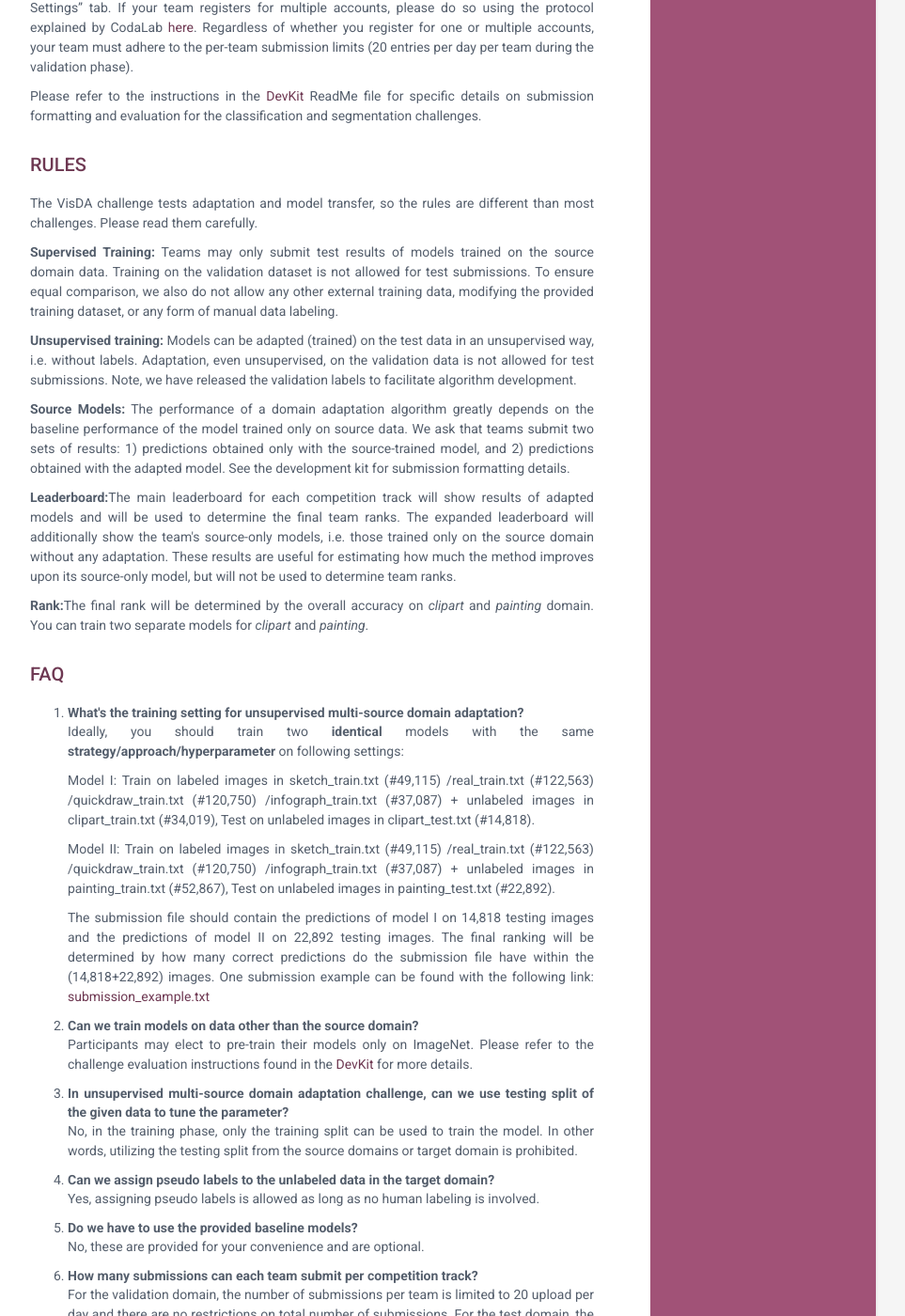
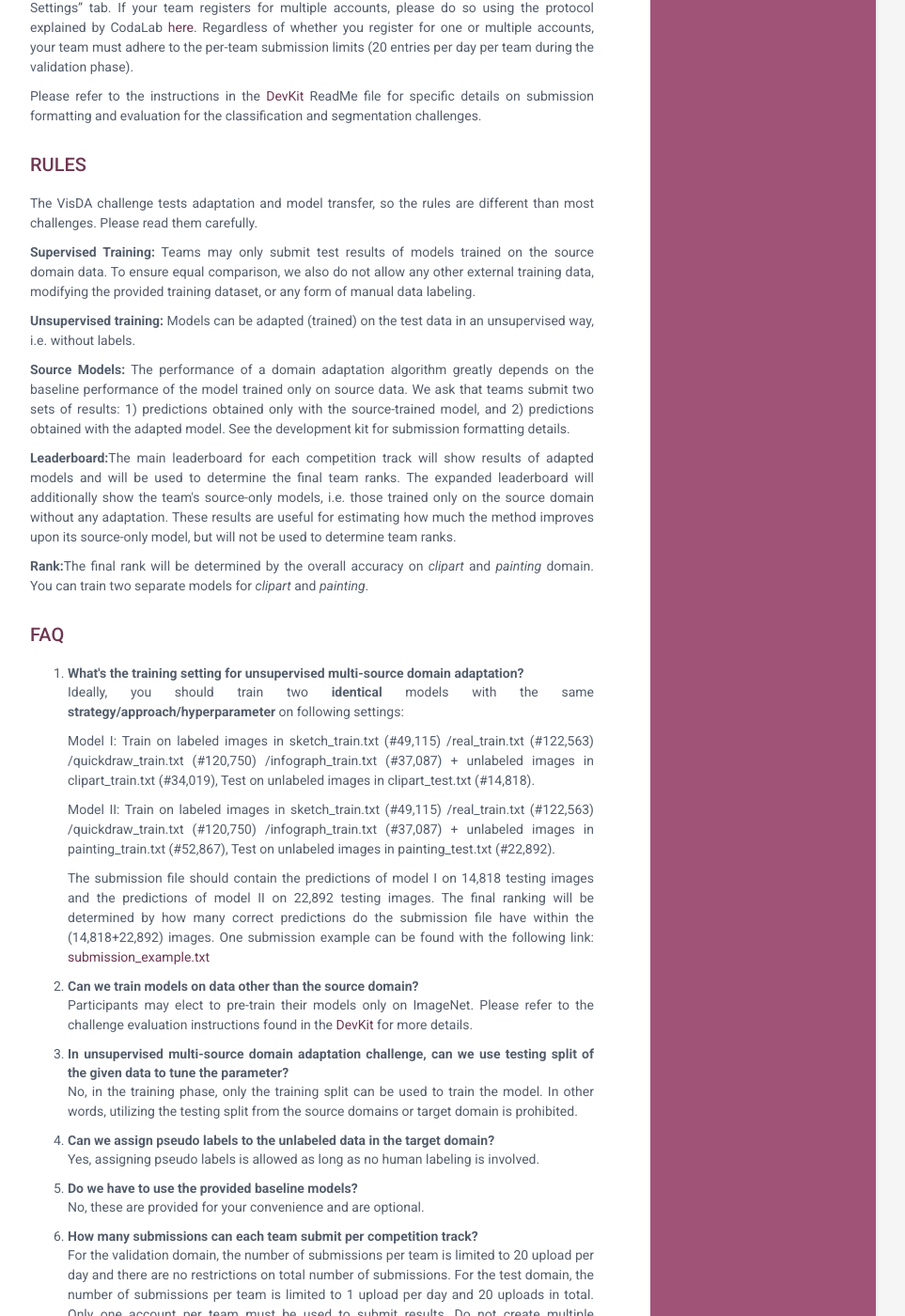
Before and after one commit to VisionLearningGroup/visda-2019, a Jekyll site: the page built from index.html, in a window 1280 px wide and 1400 px high, scrolled down 1853 px. Shown: the whole window at 94% size, without its empty margins (188-1151 px from the left). Built offline with Jekyll 4.4.1, drawn with Linux system fonts in a browser that asks for light colours; some of the changed text lies outside the part shown.

Commit message:
Update index.html

```diff
--- a/index.html
+++ b/index.html
@@ -85,9 +85,9 @@
 
 <p>The VisDA challenge tests adaptation and model transfer, so the rules are different than most challenges. Please read them carefully.</p>
 
-<p><b>Supervised Training:</b> Teams may only submit test results of models trained on the source domain data. Training on the validation dataset is not allowed for test submissions. To ensure equal comparison, we also do not allow any other external training data, modifying the provided training dataset, or any form of manual data labeling. </p>
+<p><b>Supervised Training:</b> Teams may only submit test results of models trained on the source domain data. To ensure equal comparison, we also do not allow any other external training data, modifying the provided training dataset, or any form of manual data labeling. </p>
 
-<p><b>Unsupervised training:</b> Models can be adapted (trained) on the test data in an unsupervised way, i.e. without labels. Adaptation, even unsupervised, on the validation data is not allowed for test submissions.  Note, we have released the validation labels to facilitate algorithm development. </p>
+<p><b>Unsupervised training:</b> Models can be adapted (trained) on the test data in an unsupervised way, i.e. without labels.  </p>
 
 <p><b>Source Models:</b> The performance of a domain adaptation algorithm greatly depends on the baseline performance of the model trained only on source data. We ask that teams submit two sets of results: 1) predictions obtained only with the source-trained model, and 2) predictions obtained with the adapted model. See the development kit for submission formatting details. </p>
 
@@ -129,7 +129,7 @@
 <p>Yes, so long as each team is comprised of different members.</p>
 
 <li><b>Can external data be used?</b></li>
-<p>The allowed training data consists of the VisDA 2019 Training set. The VisDA 2019 Validation set can be used to test adaptation to a target domain offline, but cannot be used to train the final submitted model (with or without labels). Optional initialization of models with weights pre-trained on ImageNet is allowed and must be declared in the submission. Please see the <a href = "#rules">challenge rules</a> for more details. </p>
+<p>The allowed training data consists of the VisDA 2019 Training set. Optional initialization of models with weights pre-trained on ImageNet is allowed and must be declared in the submission. Please see the <a href = "#rules">challenge rules</a> for more details. </p>
 
 <li><b>Are challenge participants required to reveal all details of their methods?</b></li>
 <p><b> Yes! </b> The top performing teams are required to include a four+ page write-up regarding their methods and code to reproduce their results to the claim the victory. The detailed procedure for releasing the code is to be determined. </p>
```
